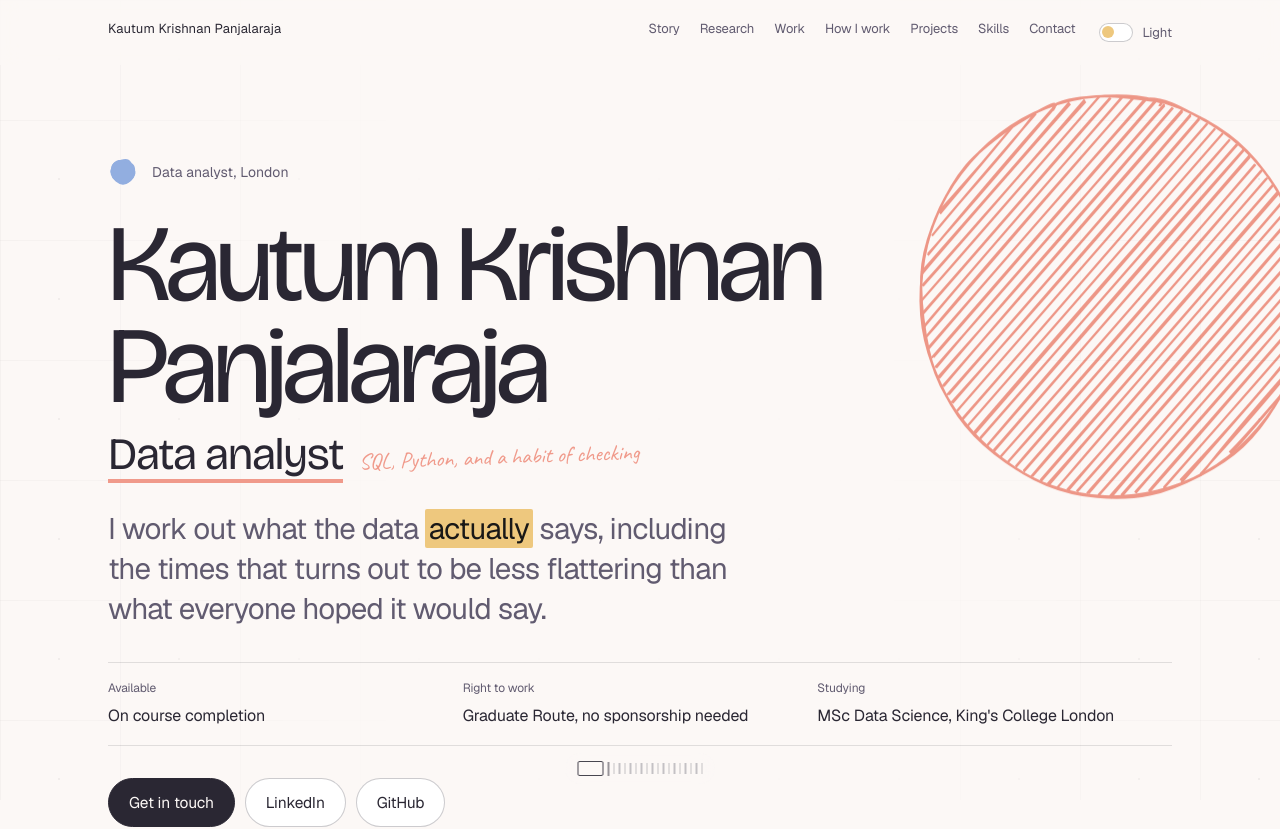
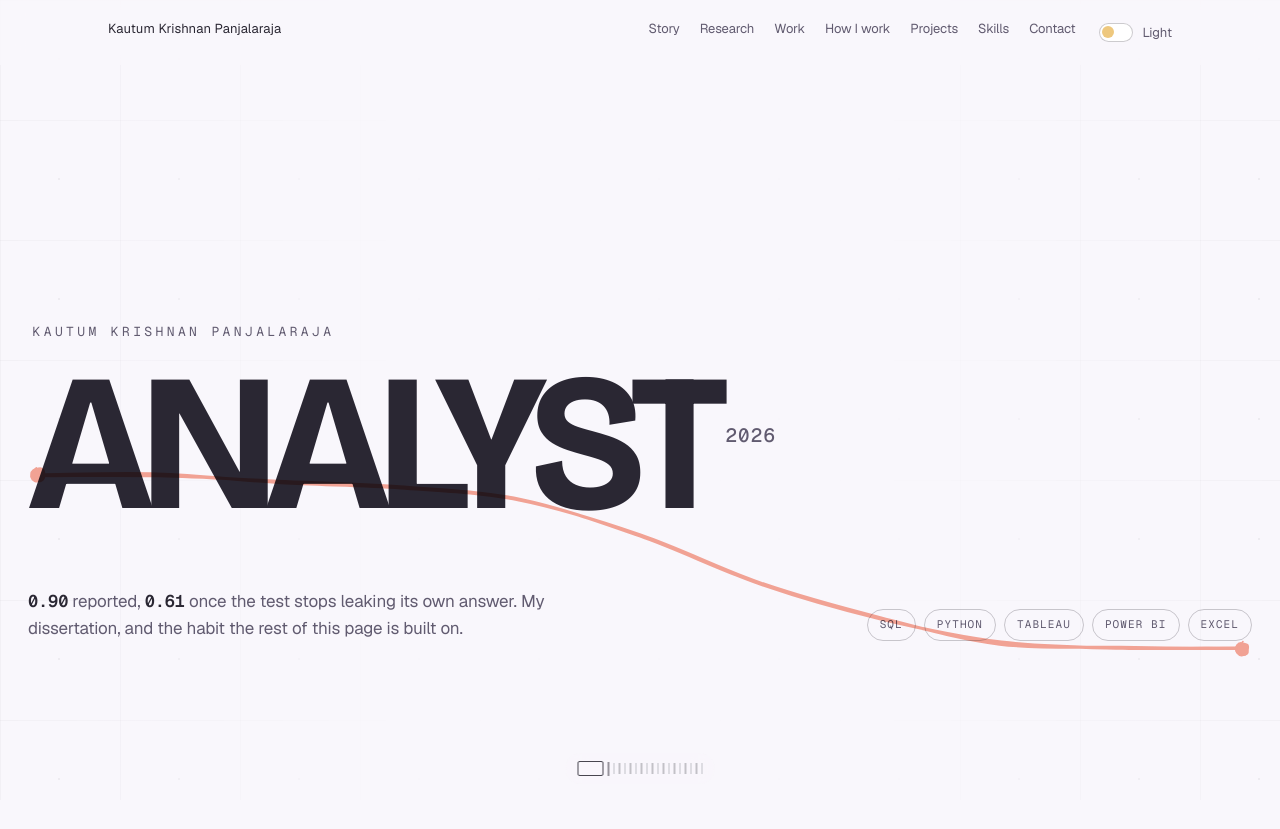
Before and after one commit to kautum/portfolio, a Next.js app: page / in a window 1280 px wide. Shown: the top 829 px of the page. Built offline with nearby package versions, Linux system fonts and the light colour scheme.

Commit message:
feat: cover screen with the dissertation result drawn through the wordmark

```diff
--- /dev/null
+++ b/app/components/Cover.tsx
@@ -0,0 +1,85 @@
+"use client";
+
+import type { RoughSVG } from "roughjs/bin/svg";
+import { HAND, RoughSvg, token } from "./Sketch";
+
+/**
+ * The cover. One enormous word, edge to edge, with the dissertation's headline
+ * result drawn straight through it: the honest score falling from 0.90 to 0.61
+ * once the evaluation leak is closed.
+ *
+ * The type says what he is. The line through it says what he actually did.
+ */
+
+/* The drop, as it appears in the report: an easy plateau, then the fall to the
+   honest number once whole attacker machines are held out. */
+const CURVE = [0.9, 0.9, 0.89, 0.88, 0.86, 0.8, 0.72, 0.66, 0.62, 0.61, 0.61];
+
+function drawDrop(rc: RoughSVG, svg: SVGSVGElement, w: number, h: number) {
+  const ink = token(svg, "--c2", "#f09a8b");
+  const pad = 10;
+  const top = 0.95;
+  const bottom = 0.55;
+  const x = (i: number) => pad + (i / (CURVE.length - 1)) * (w - pad * 2);
+  const y = (v: number) => pad + ((top - v) / (top - bottom)) * (h - pad * 2);
+
+  const points = CURVE.map((v, i) => [x(i), y(v)] as [number, number]);
+  svg.appendChild(
+    rc.curve(points, { ...HAND, stroke: ink, strokeWidth: 3, roughness: 1.1, seed: 71 })
+  );
+
+  // the two readings that matter, marked on the line
+  svg.appendChild(
+    rc.circle(x(0), y(CURVE[0]), 13, {
+      ...HAND,
+      stroke: ink,
+      fill: ink,
+      fillStyle: "solid",
+      seed: 72,
+    })
+  );
+  svg.appendChild(
+    rc.circle(x(CURVE.length - 1), y(0.61), 13, {
+      ...HAND,
+      stroke: ink,
+      fill: ink,
+      fillStyle: "solid",
+      seed: 73,
+    })
+  );
+}
+
+export default function Cover() {
+  return (
+    <section className="cover" aria-label="Cover">
+      <div className="cover-inner">
+        <p className="cover-eyebrow">Kautum Krishnan Panjalaraja</p>
+
+        <div className="cover-word-wrap">
+          <h1 className="cover-word">
+            ANALYST
+            <span className="cover-year">2026</span>
+          </h1>
+          <div className="cover-curve" aria-hidden="true">
+            <RoughSvg height={260} draw={drawDrop} />
+          </div>
+        </div>
+
+        <div className="cover-foot">
+          <p className="cover-caption">
+            <span className="cover-reading">0.90</span> reported,{" "}
+            <span className="cover-reading">0.61</span> once the test stops leaking its
+            own answer. My dissertation, and the habit the rest of this page is built on.
+          </p>
+          <ul className="cover-chips">
+            <li>SQL</li>
+            <li>Python</li>
+            <li>Tableau</li>
+            <li>Power BI</li>
+            <li>Excel</li>
+          </ul>
+        </div>
+      </div>
+    </section>
+  );
+}
--- a/app/globals.css
+++ b/app/globals.css
@@ -1190,3 +1190,135 @@ h2 {
   content: "_";
   opacity: 0.5;
 }
+
+/* ==================================================================
+   Cover. One enormous word with the dissertation's result drawn
+   through it. Impact on a pastel field comes from scale and space,
+   not contrast, so this screen holds one idea and nothing else.
+   ================================================================== */
+
+.cover {
+  position: relative;
+  z-index: 1;
+  min-height: 100svh;
+  display: flex;
+  align-items: center;
+  padding: 12vh var(--gutter) 8vh;
+}
+
+/* clear the fixed measurement axis so the cover never runs under it */
+@media (min-width: 1281px) {
+  .cover {
+    padding-left: 96px;
+  }
+}
+
+.cover-inner {
+  width: 100%;
+  max-width: 1440px;
+  margin: 0 auto;
+}
+
+.cover-eyebrow {
+  font-family: var(--font-geist-mono), ui-monospace, monospace;
+  text-transform: uppercase;
+  letter-spacing: 0.26em;
+  font-size: clamp(10px, 1.1vw, 13px);
+  color: var(--ink-mute);
+  margin: 0 0 clamp(10px, 1.6vw, 22px) 0.35em;
+}
+
+.cover-word-wrap {
+  position: relative;
+}
+
+.cover-word {
+  position: relative;
+  z-index: 1;
+  margin: 0;
+  font-size: clamp(2.4rem, 15.2vw, 15rem);
+  line-height: 0.84;
+  font-weight: 700;
+  letter-spacing: -0.055em;
+  color: var(--ink);
+  white-space: nowrap;
+}
+
+.cover-year {
+  font-family: var(--font-geist-mono), ui-monospace, monospace;
+  font-size: clamp(11px, 1.5vw, 22px);
+  font-weight: 500;
+  letter-spacing: 0.06em;
+  vertical-align: super;
+  margin-left: 0.35em;
+  color: var(--ink-mute);
+}
+
+/* The curve rides over the word. Multiply keeps the ink of the letters
+   visible through it rather than punching a hole in them. */
+.cover-curve {
+  position: absolute;
+  z-index: 2;
+  left: 0;
+  right: 0;
+  bottom: -6%;
+  height: 62%;
+  pointer-events: none;
+  mix-blend-mode: var(--blend);
+  opacity: 0.92;
+}
+
+.cover-curve .rough-svg {
+  width: 100%;
+  height: 100%;
+}
+
+.cover-foot {
+  display: flex;
+  flex-wrap: wrap;
+  align-items: flex-end;
+  justify-content: space-between;
+  gap: 22px;
+  margin-top: clamp(26px, 5vw, 62px);
+}
+
+.cover-caption {
+  max-width: 46ch;
+  margin: 0;
+  font-size: clamp(14px, 1.35vw, 17px);
+  line-height: 1.55;
+  color: var(--ink-mute);
+}
+
+.cover-reading {
+  font-family: var(--font-geist-mono), ui-monospace, monospace;
+  font-weight: 600;
+  color: var(--ink);
+}
+
+.cover-chips {
+  display: flex;
+  flex-wrap: wrap;
+  gap: 8px;
+  list-style: none;
+  margin: 0;
+  padding: 0;
+}
+
+.cover-chips li {
+  font-family: var(--font-geist-mono), ui-monospace, monospace;
+  font-size: 11px;
+  letter-spacing: 0.1em;
+  text-transform: uppercase;
+  color: var(--ink-mute);
+  border: 1px solid var(--rule-strong);
+  border-radius: 999px;
+  padding: 6px 12px;
+}
+
+@media (max-width: 700px) {
+  .cover-foot {
+    flex-direction: column;
+    align-items: flex-start;
+  }
+}
--- a/app/page.tsx
+++ b/app/page.tsx
@@ -1,4 +1,5 @@
 import Nav from "./components/Nav";
+import Cover from "./components/Cover";
 import Scrubber from "./components/Scrubber";
 import Reveal from "./components/Reveal";
 import Ambience from "./components/Ambience";
@@ -66,6 +67,8 @@ export default function Home() {
       <span id="top" />
 
       {/* ---------------- hero ---------------- */}
+      <Cover />
+
       <header className="hero" data-tint="#fcf8f6" data-tint-dark="#1c1a22">
         <div className="bigshape-wrap" data-parallax="0.05" aria-hidden="true">
           <BigShape shape="circle" colour="--c2" />
```
